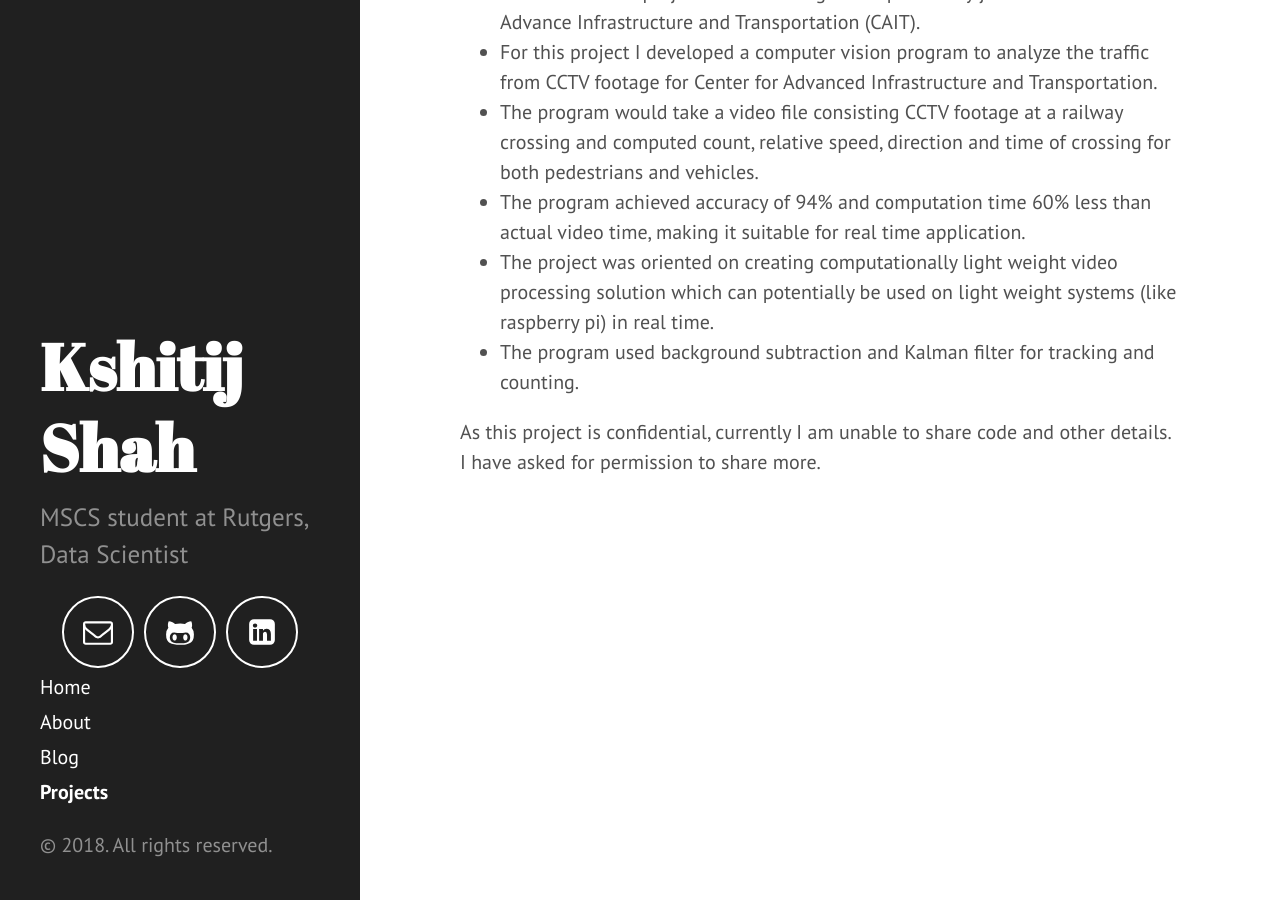
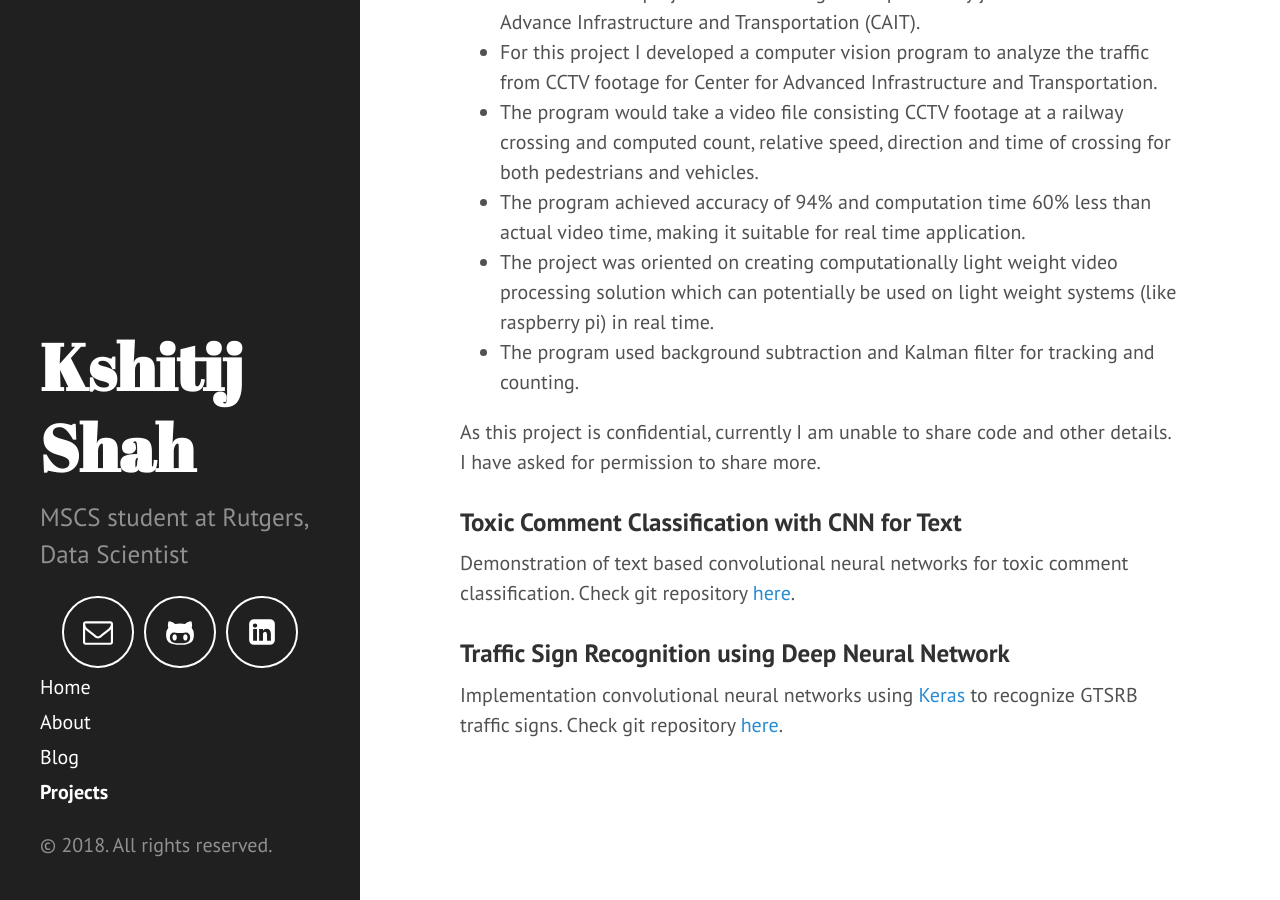
Before and after one commit to xitizzz/xitizzz.github.io, a Jekyll site: the page built from projects.md, in a window 1280 px wide and 900 px high, scrolled down 918 px. Built offline with Jekyll 4.4.1, drawn with Linux system fonts in a browser that asks for light colours.

Commit message:
Add two secondary projects
Add github links for
1. Toxic Comment Classification with CNN for Text
2. Traffic Sign Recognition using Deep Neural Network

```diff
--- a/projects.md
+++ b/projects.md
@@ -28,3 +28,9 @@ Read project report [here](https://xitizzz.github.io/assets/fake_news.pdf)
 * The program used background subtraction and Kalman filter for tracking and counting.
 
 As this project is confidential, currently I am unable to share code and other details. I have asked for permission to share more.
+
+### Toxic Comment Classification with CNN for Text
+Demonstration of text based convolutional neural networks for toxic comment classification. Check git repository [here](https://github.com/xitizzz/Text-CNN-Toxic-Comment-Classification).
+
+### Traffic Sign Recognition using Deep Neural Network
+Implementation convolutional neural networks using [Keras](https://keras.io/) to recognize GTSRB traffic signs. Check git repository [here](https://github.com/xitizzz/Traffic-Sign-Recognition-using-Deep-Neural-Network).
```
